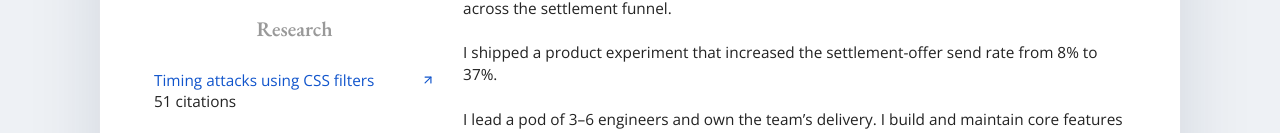
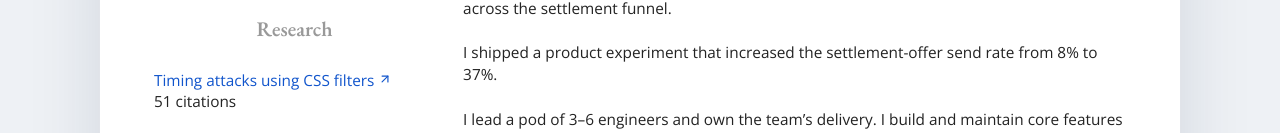
Before and after one commit to robertkotcher/robertkotcher.com, a Next.js app: page / in a window 1280 px wide. Shown: the part 797-930 px from the top of the page. Built offline with nearby package versions, Linux system fonts and the light colour scheme.

Commit message:
Place HTML research arrows inline after publication titles

```diff
--- a/app/Resume.tsx
+++ b/app/Resume.tsx
@@ -120,8 +120,7 @@ export default function Resume({ printable = false }: { printable?: boolean }) {
                     rel="noreferrer"
                   >
                     {printable && <Image className="resume-qr" src={`/qr/paper-${research.indexOf(publication)}.png`} alt={`QR code for ${publication.title}`} width={400} height={400} />}
-                    <span>{publication.title}<small>{publication.citations}</small><ExperienceTags categories="engineering" /></span>
-                    {!printable && <ArrowUpRight aria-hidden="true" size={14} />}
+                    <span><span className="research-title">{publication.title}{!printable && <> <ArrowUpRight aria-hidden="true" size={14} /></>}</span><small>{publication.citations}</small><ExperienceTags categories="engineering" /></span>
                   </a>
                 ))}
               </div>
--- a/app/globals.css
+++ b/app/globals.css
@@ -243,3 +243,5 @@ a:focus-visible { border-radius: 2px; outline: 3px solid #86a6ef; outline-offset
 .header-portrait img { position: absolute; top: 0; left: 0; height: 108%; width: 155%; object-fit: cover; object-position: center top; transform: translate(-17%, -4%); }
 @media screen and (max-width: 600px) { .header-portrait { height: auto; margin-top: 6px; } }
 @media print { .header-portrait { height: auto; margin-top: 8px; } }
+
+@media screen { .research-item { display: block; } .printable-resume .research-item { display: grid; } .research-title svg { display: inline-block; vertical-align: baseline; margin: 0; } }
```
